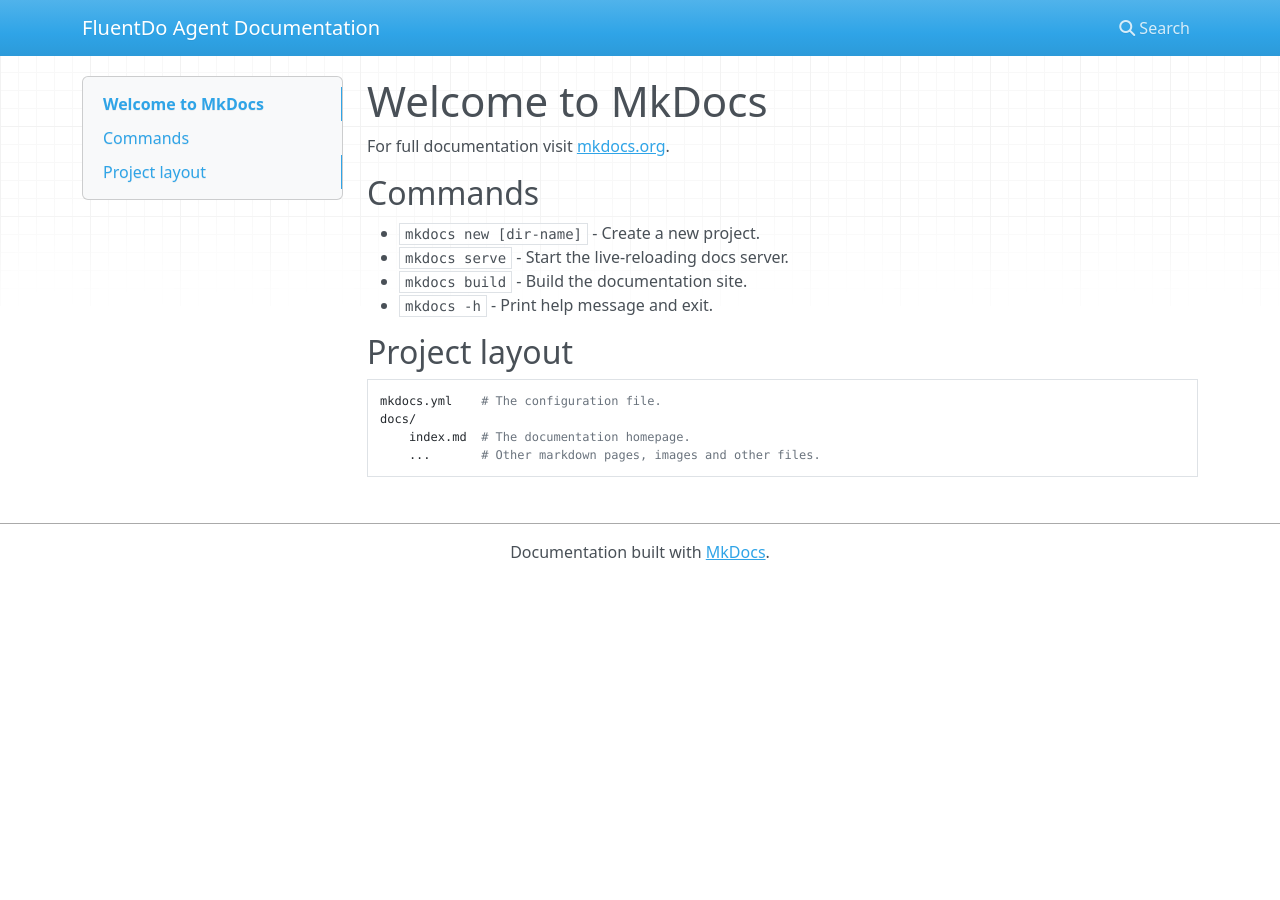
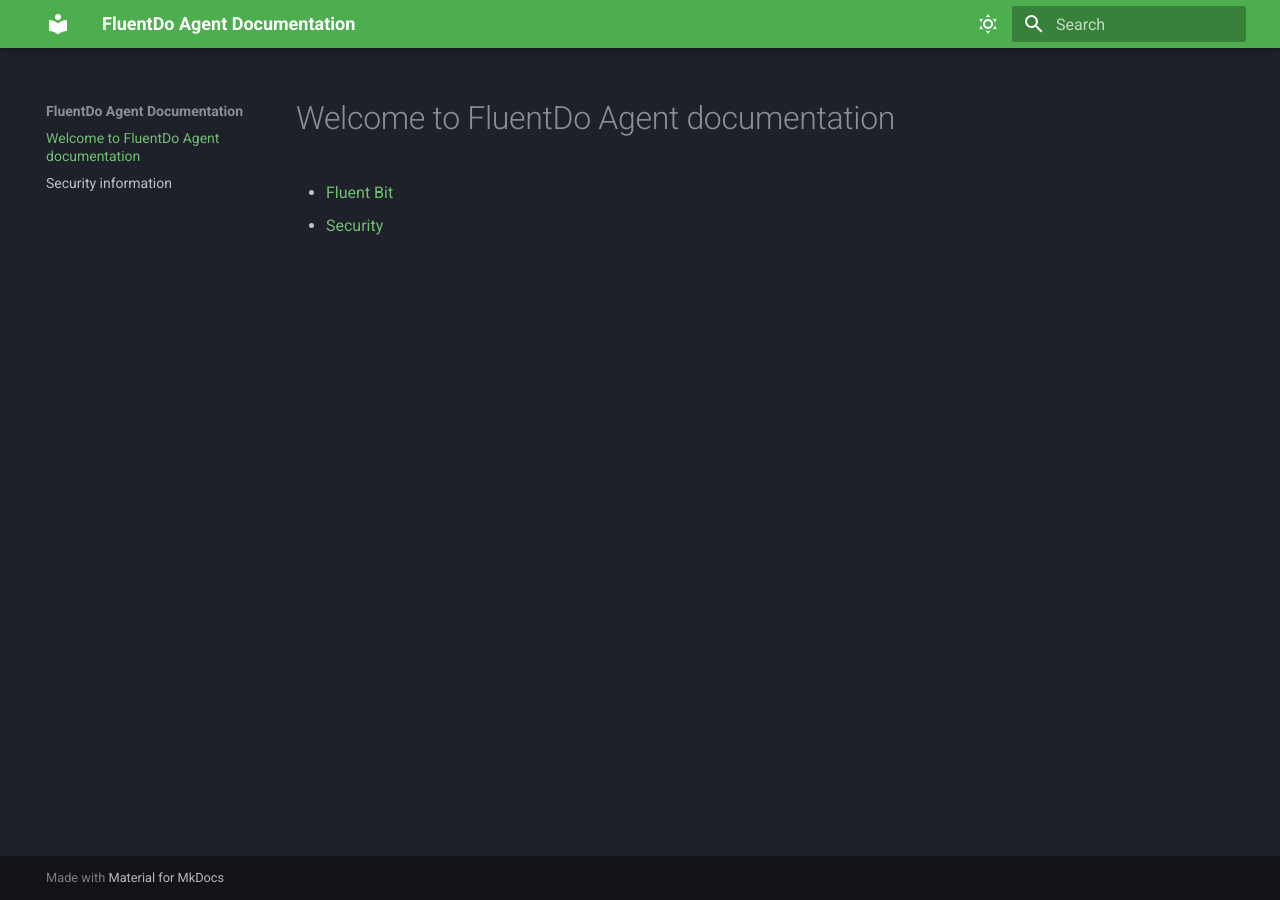
Before and after one commit to telemetryforge/documentation, an MkDocs documentation site: the page built from docs/index.md, in a window 1280 px wide. Built offline with MkDocs 1.6.1 and Material for MkDocs 9.7.7, drawn with Linux system fonts in a browser that asks for light colours; nearby versions of some CDN libraries.

Commit message:
feat: use material theme
Signed-off-by: Patrick Stephens <pat@fluent.do>

```diff
--- a/docs/index.md
+++ b/docs/index.md
@@ -1,17 +1,4 @@
-# Welcome to MkDocs
+# Welcome to FluentDo Agent documentation
 
-For full documentation visit [mkdocs.org](https://www.mkdocs.org).
-
-## Commands
-
-* `mkdocs new [dir-name]` - Create a new project.
-* `mkdocs serve` - Start the live-reloading docs server.
-* `mkdocs build` - Build the documentation site.
-* `mkdocs -h` - Print help message and exit.
-
-## Project layout
-
-    mkdocs.yml    # The configuration file.
-    docs/
-        index.md  # The documentation homepage.
-        ...       # Other markdown pages, images and other files.
+- [Fluent Bit](docs.fluentbit.io)
+- [Security](./security.md)
--- a/mkdocs.yml
+++ b/mkdocs.yml
@@ -1 +1,22 @@
 site_name: FluentDo Agent Documentation
+
+theme:
+  name: material
+  highlightjs: true
+
+  palette:
+    # Dark Mode
+    - scheme: slate
+      toggle:
+        icon: material/weather-sunny
+        name: Dark mode
+      primary: green
+      accent: deep purple
+
+    # Light Mode
+    - scheme: default
+      toggle:
+        icon: material/weather-night
+        name: Light mode
+      primary: blue
+      accent: deep orange
--- a/requirements.txt
+++ b/requirements.txt
@@ -1,3 +1,4 @@
 mkdocs
 mkdocs-bootswatch
 mkdocs-minify-plugin
+mkdocs-material
```
Also changed, not shown: docs/security.md (added, +3 -0 lines).
